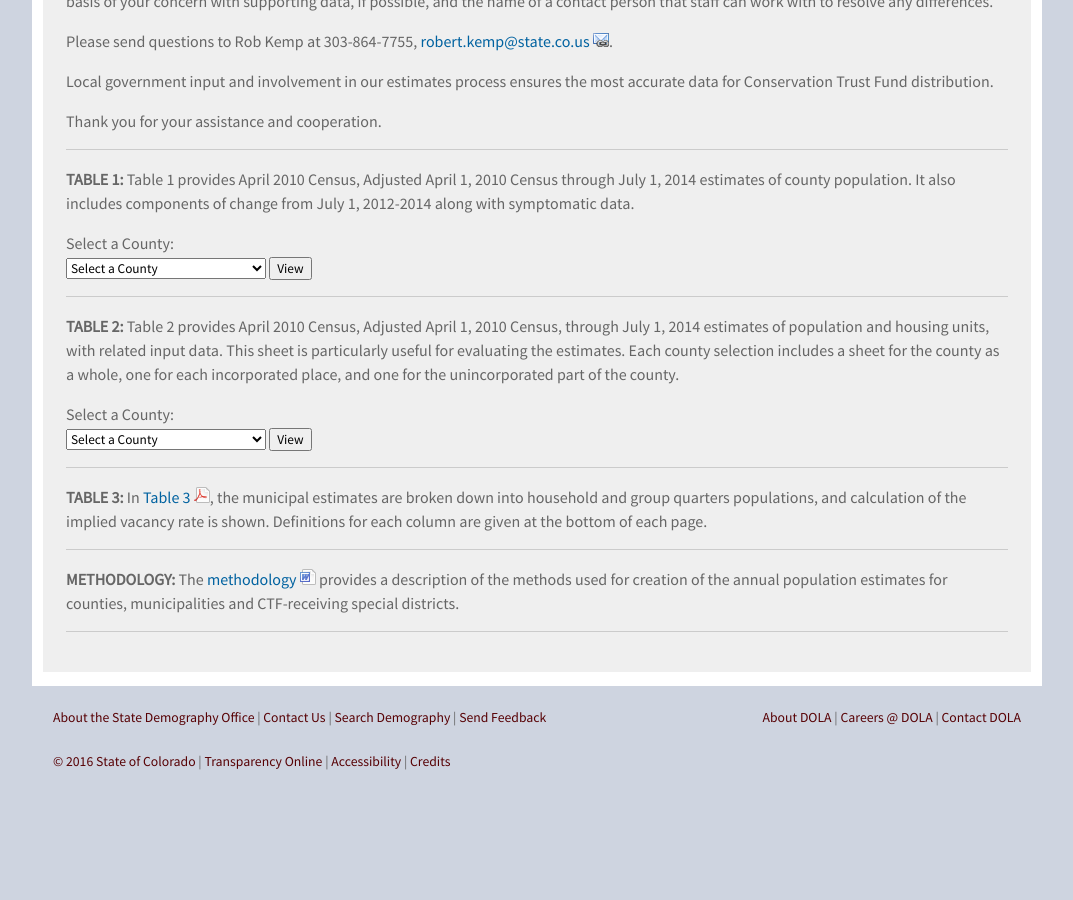
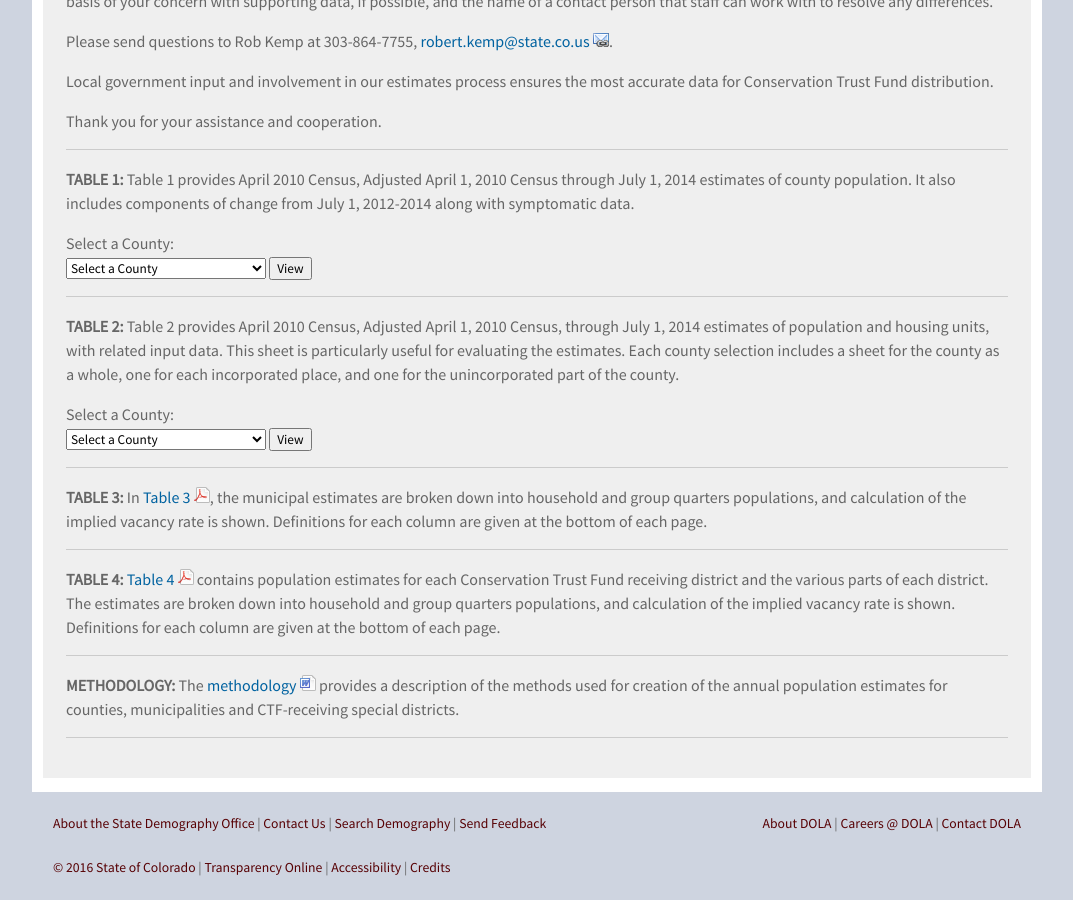
Before and after one commit to TBleess/Website_New, a Jekyll site: the page built from pages/9_Not_in_Menu/draft-ctf-estimates.md, in a window 1280 px wide and 900 px high, scrolled down 770 px. Shown: the whole window, without its empty margins (103-1176 px from the left). Built offline with Jekyll 4.4.1, drawn with Linux system fonts in a browser that asks for light colours; before the commit the page ends 1564 px from its top, so only the background shows below that; some of the changed lines change nothing that is shown.

Commit message:
Updated draft-ctf-estimates.md

```diff
--- a/pages/9_Not_in_Menu/draft-ctf-estimates.md
+++ b/pages/9_Not_in_Menu/draft-ctf-estimates.md
@@ -1,10 +1,9 @@
 ---
-
 layout: page
-title: "Draft CTF Estimates"
-permalink: "/demography/draft-ctf-estimates/"
-description: "Colorado Conservation Trust Fund Estimates Page"
-
+title: Draft CTF Estimates
+permalink: /demography/draft-ctf-estimates/
+description: Colorado Conservation Trust Fund Estimates Page
+published: true
 ---
 
 # Draft 2014 CTF Population Estimates
@@ -44,6 +43,10 @@ Thank you for your assistance and cooperation.
 
 ---
 
+**TABLE 4:** [Table 4 ![pdf](/images/page_white_acrobat.png 'download pdf file')]() contains population estimates for each Conservation Trust Fund receiving district and the various parts of each district. The estimates are broken down into household and group quarters populations, and calculation of the implied vacancy rate is shown. Definitions for each column are given at the bottom of each page.
+
+---
+
 **METHODOLOGY:** The [methodology ![doc](/images/page_white_word.png 'download doc file')](https://dola.colorado.gov/demog-cms/sites/dola.colorado.gov.demog-cms/files/demog-docs/ctf_draft/EstimatesMethods_2014.doc) provides a description of the methods used for creation of the annual population estimates for counties, municipalities and CTF-receiving special districts.
 
 ---
```
